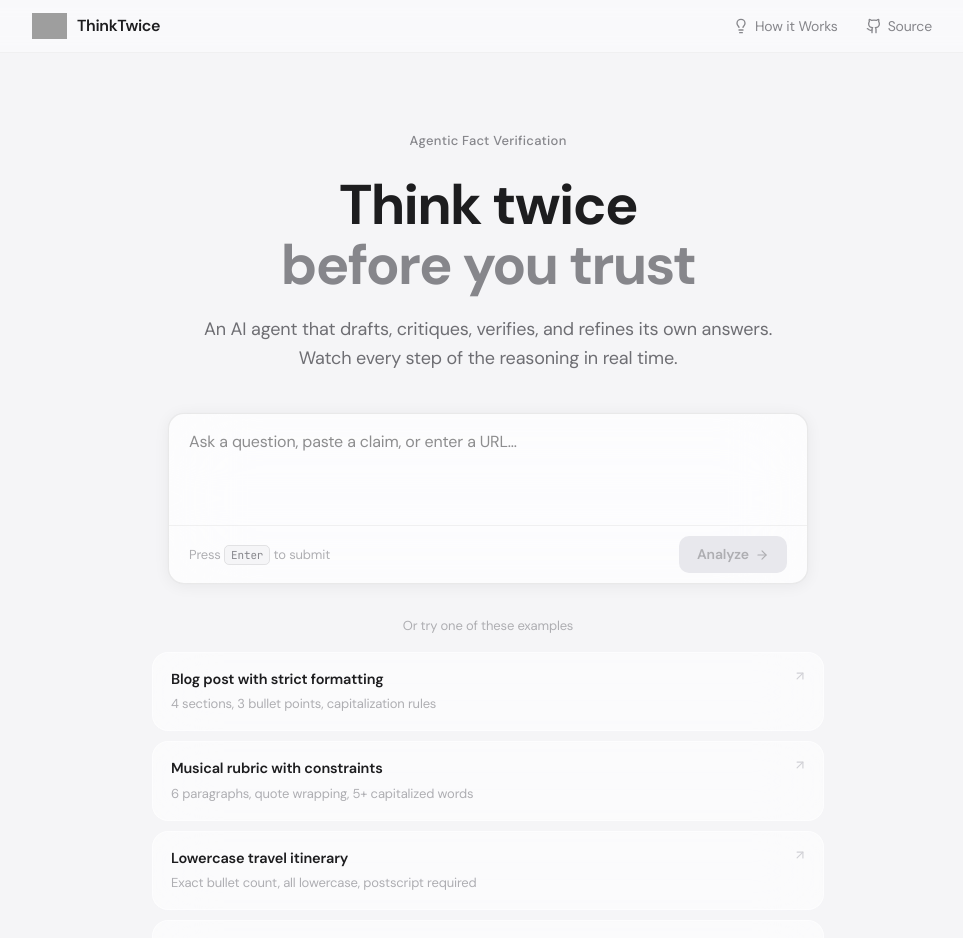
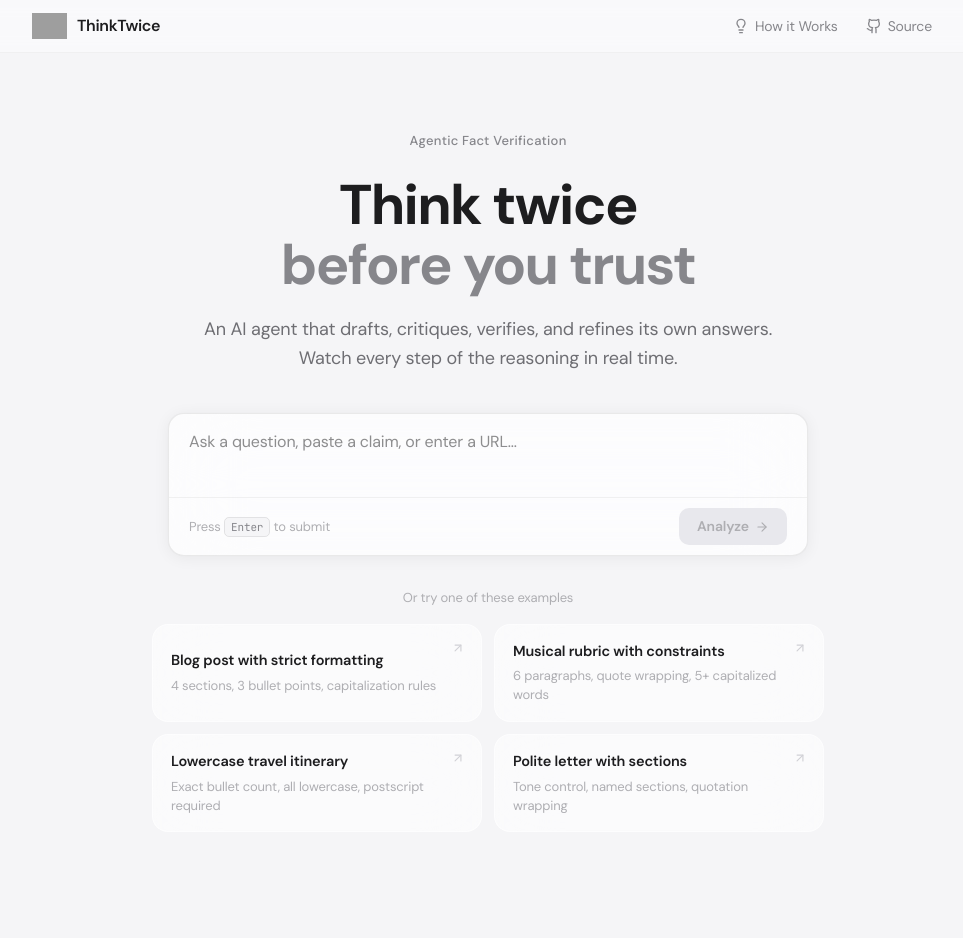
Before and after one commit to apattichis/thinktwice, a Next.js app in the folder frontend/: page / in a window 1280 px wide. Shown: the top 938 px of the page, without its empty margins (152-1115 px from the left). Built offline with nearby package versions, Linux system fonts and the light colour scheme; no server answers; grey boxes are pictures that could not be loaded.

Commit message:
fix(frontend): auto-resize textarea to fit content
Textarea now grows to fit its content when an example prompt is
selected, so the full text is visible without scrolling. Starts at
min-height of 76px (roughly 3 lines) and expands as needed.

Also reverts examples back to 2-column grid.

```diff
--- a/frontend/src/components/example-prompts.tsx
+++ b/frontend/src/components/example-prompts.tsx
@@ -47,7 +47,7 @@ export function ExamplePrompts({ onSelect }: ExamplePromptsProps) {
       >
         Or try one of these examples
       </p>
-      <div style={{ display: "flex", flexDirection: "column", gap: "10px" }}>
+      <div className="grid grid-cols-1 sm:grid-cols-2" style={{ gap: "12px" }}>
         {examples.map((item, i) => (
           <motion.button
             key={item.label}
--- a/frontend/src/components/input-area.tsx
+++ b/frontend/src/components/input-area.tsx
@@ -1,6 +1,6 @@
 "use client";
 
-import { useState, useRef, useEffect } from "react";
+import { useState, useRef, useEffect, useCallback } from "react";
 import { motion, AnimatePresence } from "framer-motion";
 import { Loader2, ArrowRight } from "lucide-react";
 
@@ -14,9 +14,21 @@ export function InputArea({ onSubmit, isLoading, initialValue = "" }: InputAreaP
   const [input, setInput] = useState(initialValue);
   const textareaRef = useRef<HTMLTextAreaElement>(null);
 
+  const autoResize = useCallback(() => {
+    const el = textareaRef.current;
+    if (!el) return;
+    el.style.height = "auto";
+    el.style.height = `${el.scrollHeight}px`;
+  }, []);
+
   useEffect(() => {
     if (initialValue) setInput(initialValue);
   }, [initialValue]);
+
+  // Auto-resize when input changes
+  useEffect(() => {
+    autoResize();
+  }, [input, autoResize]);
 
   const handleSubmit = (e: React.FormEvent) => {
     e.preventDefault();
@@ -56,7 +68,7 @@ export function InputArea({ onSubmit, isLoading, initialValue = "" }: InputAreaP
               onKeyDown={handleKeyDown}
               placeholder="Ask a question, paste a claim, or enter a URL..."
               disabled={isLoading}
-              rows={3}
+              rows={1}
               style={{
                 width: "100%",
                 background: "transparent",
@@ -68,6 +80,8 @@ export function InputArea({ onSubmit, isLoading, initialValue = "" }: InputAreaP
                 resize: "none",
                 opacity: isLoading ? 0.5 : 1,
                 fontFamily: "inherit",
+                minHeight: "76px",
+                overflow: "hidden",
               }}
             />
 
```
